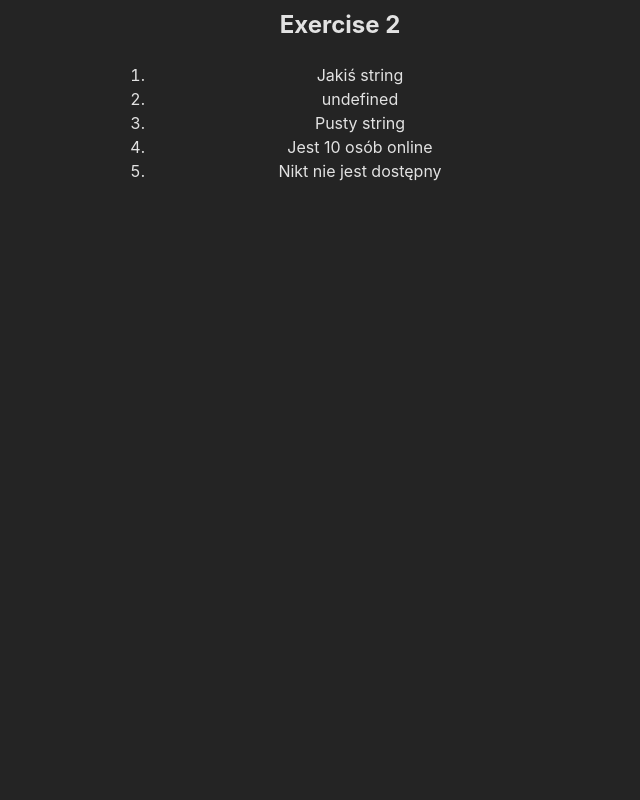
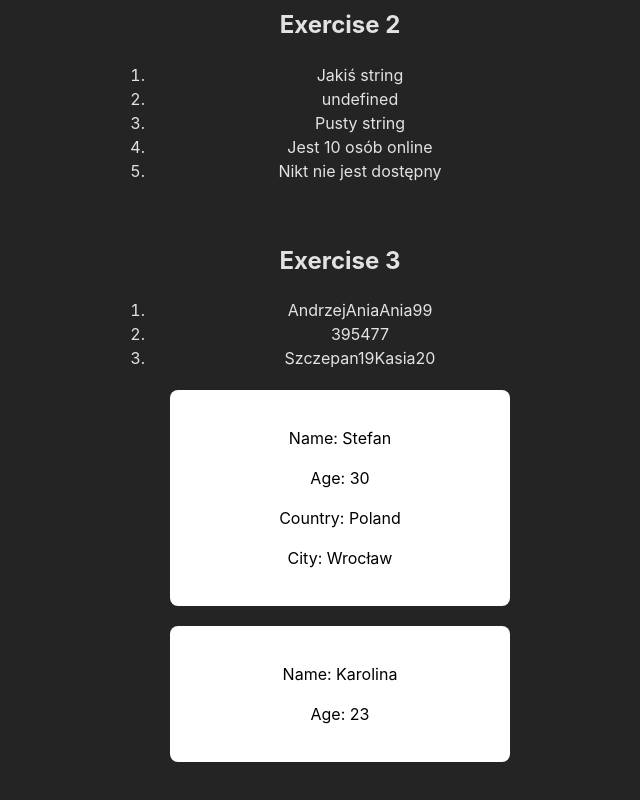
Before and after one commit to AleksandraWojcikk/typescript-introduction, a React (Vite) app: page / in a window 1280 px wide. Shown: the part 482-1282 px from the top of the page, without its empty margins (300-940 px from the left). Before the commit the page ends 800 px from the top, so only its background shows below. Built offline with nearby package versions, Linux system fonts and the light colour scheme.

Commit message:
Exercise3 with Szczepan (tablice, obiekty)

```diff
--- a/src/App.css
+++ b/src/App.css
@@ -3,6 +3,14 @@
   margin: 0 auto;
   padding: 2rem;
   text-align: center;
+}
+.person-card {
+  max-width: 300px;
+  padding: 20px;
+  margin: 20px auto;
+  border-radius: 8px;
+  color: black;
+  background-color: white;
 }
 
 /* .logo {
--- a/src/App.tsx
+++ b/src/App.tsx
@@ -1,6 +1,7 @@
 import "./App.css";
 import { Exercise1 } from "./Exercises/Exercise1";
 import { Exercise2 } from "./Exercises/Exercise2";
+import { Exercise3 } from "./Exercises/Exercise3";
 
 function App() {
 return(
@@ -9,6 +10,8 @@ return(
   <Exercise1 />
   <br />
   <Exercise2 />
+  <br />
+  <Exercise3 />
   </>
 )
 
@@ -38,55 +41,55 @@ return(
 
 
 
-  function add(a: number, b: number): number {
-    return a + b;
-  }
+  // function add(a: number, b: number): number {
+  //   return a + b;
+  // }
 
-  function add2(a, b) {
-    return a + b;
-  }
-  const greet = (name: string): string => {
-    return `Hello ${name}`;
-  };
+  // function add2(a, b) {
+  //   return a + b;
+  // }
+  // const greet = (name: string): string => {
+  //   return `Hello ${name}`;
+  // };
 
-  console.log(add2(5, 6));
+  // console.log(add2(5, 6));
 
 
-  // funkcję countCharacters liczącą ilość znaków w stringu; funckja ma zwracać ilość
-  const countCharacters = (str: string): number => str.length;
+  // // funkcję countCharacters liczącą ilość znaków w stringu; funckja ma zwracać ilość
+  // const countCharacters = (str: string): number => str.length;
 
-  // funkcję isEven mówiącą czy liczba jest parzysta czy nie (zwracająca boolean)
-  const isEven = (num: number): boolean => num % 2 === 0;
+  // // funkcję isEven mówiącą czy liczba jest parzysta czy nie (zwracająca boolean)
+  // const isEven = (num: number): boolean => num % 2 === 0;
 
-  // funkcję getParityMessage która na podstawie boolean zwraca komunikat ta liczba jest parzysta/ta liczba nie jest parzysta;
-  function getParityMessage(isEven: boolean): string {
-    return isEven ? "Ta liczba jest parzysta" : "Ta liczba nie jest parzysta";
-  }
+  // // funkcję getParityMessage która na podstawie boolean zwraca komunikat ta liczba jest parzysta/ta liczba nie jest parzysta;
+  // function getParityMessage(isEven: boolean): string {
+  //   return isEven ? "Ta liczba jest parzysta" : "Ta liczba nie jest parzysta";
+  // }
 
-  // funkcję processString która na podstawie stringa, wypisuje go, wypisuje liczbę jego znaków oraz informację czy liczba znaków jest/nie jest parzysta. Funkcja ta powinna wywoływać 3 powyższe funkcje (zwraca string)
+  // // funkcję processString która na podstawie stringa, wypisuje go, wypisuje liczbę jego znaków oraz informację czy liczba znaków jest/nie jest parzysta. Funkcja ta powinna wywoływać 3 powyższe funkcje (zwraca string)
 
-  const processString = (str: string): string => {
-    const length = countCharacters(str);
-    const even = isEven(length);
-    const message = getParityMessage(even);
-    return `${str} - liczba znaków ${length} - ${message}`;
-  };
-  return (
-    <>
-      {add2(5, 6)}
-      <p>countCharacters</p>
-      {countCharacters("Hello World!")}
-      <p>isEven</p>
-      {isEven(2) && "true"}
-      {/* To mi się nie wyświetli */}
-      {isEven(3) && "false"}
-      <p>getParityMessage</p>
-      <p>{getParityMessage(true)}</p>
-      <p>{getParityMessage(false)}</p>
-      <p>processString</p>
-      {processString("Hello World")}
-    </>
-  );
+  // const processString = (str: string): string => {
+  //   const length = countCharacters(str);
+  //   const even = isEven(length);
+  //   const message = getParityMessage(even);
+  //   return `${str} - liczba znaków ${length} - ${message}`;
+  // };
+  // return (
+  //   <>
+  //     {add2(5, 6)}
+  //     <p>countCharacters</p>
+  //     {countCharacters("Hello World!")}
+  //     <p>isEven</p>
+  //     {isEven(2) && "true"}
+  //     {/* To mi się nie wyświetli */}
+  //     {isEven(3) && "false"}
+  //     <p>getParityMessage</p>
+  //     <p>{getParityMessage(true)}</p>
+  //     <p>{getParityMessage(false)}</p>
+  //     <p>processString</p>
+  //     {processString("Hello World")}
+  //   </>
+  // );
 }
 
 export default App;
--- /dev/null
+++ b/src/Exercises/Exercise3.tsx
@@ -0,0 +1,109 @@
+const myName = 'Andrzej';
+const myAge = 39;
+
+const myName2= 'Ania';
+const myAge2 = 54;
+
+///////////////////////////////////////////////////////////////////////////////////////////////
+//TABLICE
+//jak tworzymy typy to zawsze są z wielkiej litery!
+ type MyNameArray = 'Andrzej' | 'Ania' | number | boolean;
+
+//tablica z namami, ze stringami; .split to dzielenie na argument, na stringi; jezeli w tablicy będziemy mieć wiele typów to tworzymy wspólny type dla nich (patrz MyNameArray wyzej);
+const myNameArray: MyNameArray [] =[myName, myName2];
+myNameArray.push('Ania');
+myNameArray.push(99);
+myNameArray.push(true);
+
+
+// Array<number> === number[]
+const myAgeArray: Array<number> = [myAge, myAge2, 77];
+console.log(myAgeArray);
+
+const myAgeAndNameArray: Array<number | string> = ['Szczepan', 19, 'Kasia', 20];
+
+///////////////////////////////////////////////////////////////////////////////////////////////
+//OBIEKTY
+
+
+//typy przy obiektach tworzymy poprzez inteface i wielka litera!
+interface Person {
+firstName: string;
+lastName?: string;
+age?: number;
+address?: Address;
+getFullName?: () => string;
+}
+
+interface Address {
+country: string;
+        street?: string;
+        city: string;
+}
+
+const person: Person = {
+    firstName: 'Stefan',
+    lastName: 'Nowak',
+    age: 30,
+    address: {
+        country: 'Poland',
+        street: 'Kolorowa 33',
+        city: 'Wrocław',
+    },
+    getFullName () {
+        return `${this.firstName} ${this.lastName}`;
+}
+}
+console.log(person.firstName);
+console.log(person.lastName);
+console.log(person.age);
+//console.log(person.getFullName());
+
+const person2: Person = {
+    firstName: 'Karolina',
+    age: 23,
+
+
+}
+console.log(person2.age);
+
+
+// TABLICE + OBIEKTY
+const people: Person[] = [person, person2];
+console.log(people);
+
+//ĆWICZENIE
+// Wyświetl dane osób z tablicy people w kafelkach na stronie.
+
+const Exercise3 = () => {
+    return (
+        <>
+        <h2>Exercise 3</h2>
+        <ol>
+            <li>{myNameArray}</li>
+            <li>{myAgeArray}</li>
+            <li>{myAgeAndNameArray}</li>
+        </ol>
+        <div>
+            {people.map(person => {
+                return (
+                    <div className='person-card'>
+                        <p>Name: {person.firstName}</p>
+                        <p>Age: {person.age}</p>
+                        {/* warunek, na podstawie którego określamy, czy coś się wyświetla czy nie. W tym przypadku, jeśli dana osoba ma wpisany jakis adres, to coś z tego adresu się wyświetli; jeśli nei ma wpisanych danych o adresie, to ten Country w ogóle się nie wyświetli */}
+                        {person.address &&
+                        <div>
+                        <p>Country: {person.address?.country}</p>
+                        <p>City: {person.address?.city}</p>
+                        </div>}
+
+
+                    </div>
+                )
+            })}
+        </div>
+        </>
+    )
+}
+
+export {Exercise3}
```
